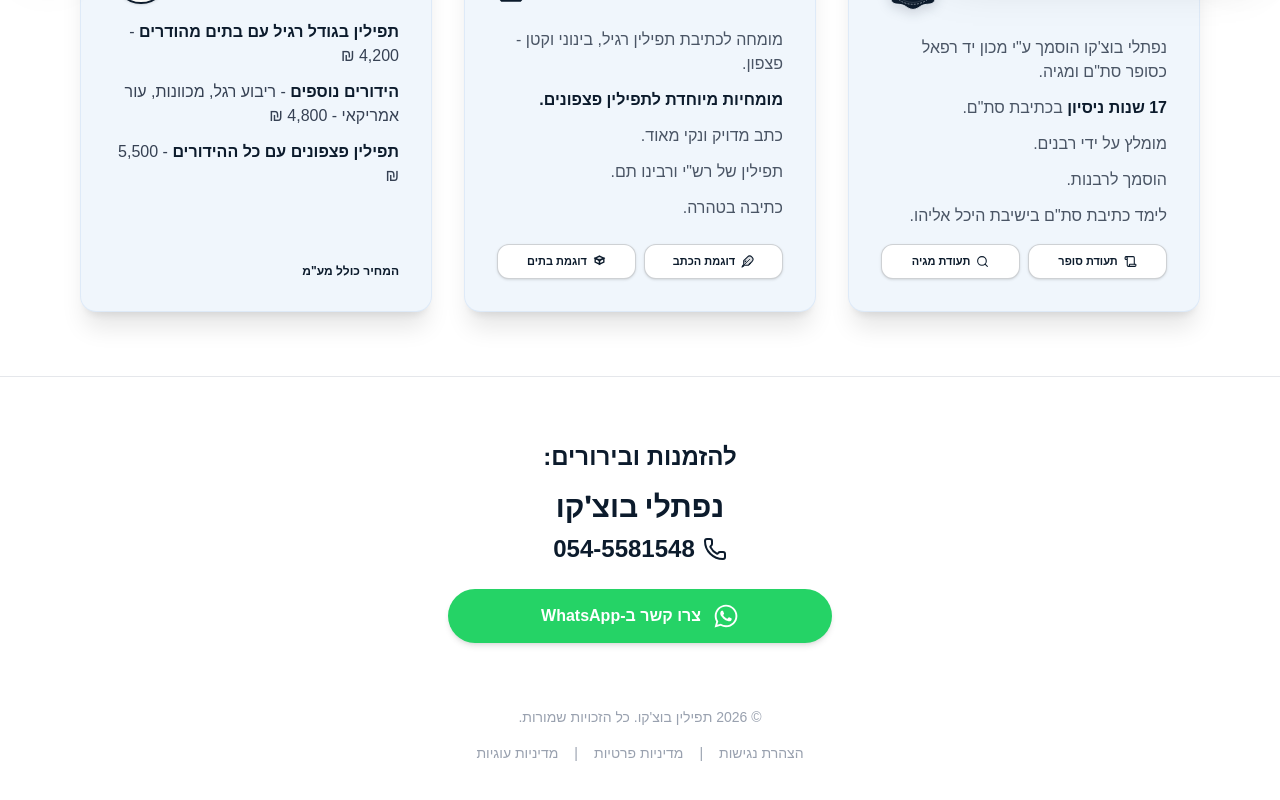
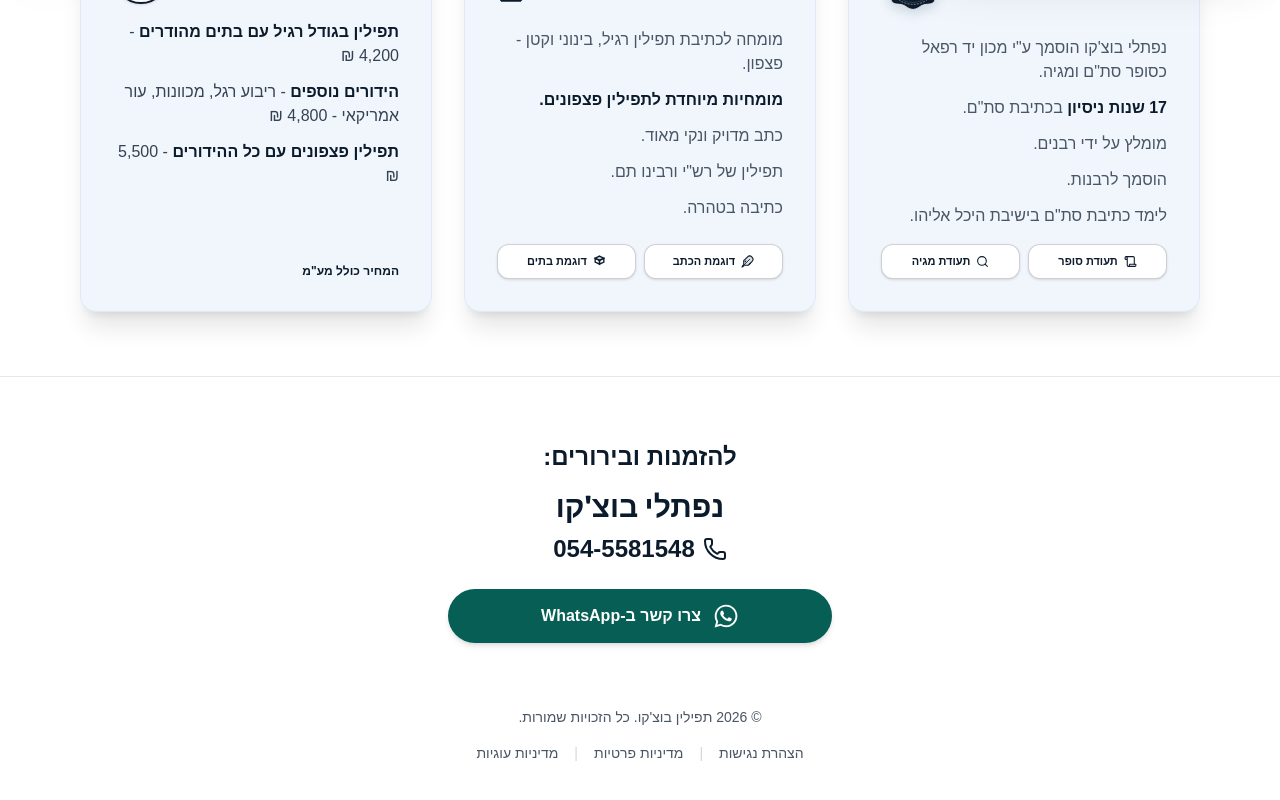
Before and after one commit to nehmbo/tefillin-landing, a Next.js app: page / in a window 1280 px wide. Shown: the part 820-1620 px from the top of the page. Built offline with nearby package versions, Linux system fonts and the light colour scheme.

Commit message:
שיפורי ביצועים ונגישות בעקבות דוח Lighthouse

```diff
--- a/app/layout.tsx
+++ b/app/layout.tsx
@@ -23,6 +23,7 @@
 });
 
 export const metadata: Metadata = {
+  metadataBase: new URL('https://tefillin-botchko.com'),
   title: "תפילין בוצ'קו | תפילין מהודרות בכתב ספרדי",
   description: "תפילין מהודרות הנכתבות בטהרה ובדיוק רב על ידי נפתלי בוצ'קו, סופר סתם מוסמך ובעל ניסיון של 17 שנים. כתיבה ספרדית נקייה ומדויקת.",
   keywords: "תפילין, בוצ'קו, סופר סתם, כתב ספרדי, תפילין מהודרות, נפתלי בוצ'קו, כתיבת סתם, תפילין פצפונים",
@@ -47,6 +48,10 @@
 export default function RootLayout({children}: {children: React.ReactNode}) {
   return (
     <html lang="he" dir="rtl" className={`${inter.variable} ${heebo.variable} ${rubik.variable} ${stamSefarad.variable} ${stamAshkenaz.variable}`}>
+      <head>
+        <link rel="preconnect" href="https://www.googletagmanager.com" />
+        <link rel="preconnect" href="https://www.google-analytics.com" />
+      </head>
       <body suppressHydrationWarning className="font-heebo font-sans antialiased bg-[#fdfcf9] text-[#1a1a1a]">
         {/* פה הוספנו את תגית המעקב */}
         <GoogleAnalytics gaId="G-K58CG2QL4F" />
--- a/app/page.tsx
+++ b/app/page.tsx
@@ -51,6 +51,7 @@
               sizes="100vw"
               className="object-cover object-[center_40%] drop-shadow-sm"
               priority
+              fetchPriority="high"
             />
             {/* Soft overlay to ensure transition to content */}
             <div className="absolute inset-x-0 bottom-0 h-6 bg-gradient-to-t from-white/60 to-transparent z-10" />
@@ -327,21 +328,21 @@
               href={whatsappLink}
               target="_blank"
               rel="noopener noreferrer"
-              className="flex items-center justify-center gap-3 bg-[#25D366] text-white font-bold py-3.5 px-8 rounded-full shadow-md hover:shadow-lg hover:bg-[#20ba5a] hover:scale-103 active:scale-97 transition-all duration-200 w-full"
+              className="flex items-center justify-center gap-3 bg-[#075E54] text-white font-bold py-3.5 px-8 rounded-full shadow-md hover:shadow-lg hover:bg-[#128C7E] hover:scale-103 active:scale-97 transition-all duration-200 w-full"
             >
               <FaWhatsapp size={26} />
               <span>צרו קשר ב-WhatsApp</span>
             </a>
           </div>
 
-          <div className="mt-16 text-gray-400 text-sm">
+          <div className="mt-16 text-gray-600 text-sm">
             <p>&copy; {new Date().getFullYear()} תפילין בוצ&apos;קו. כל הזכויות שמורות.</p>
             <div className="flex justify-center gap-4 mt-4 text-sm">
-              <a href="/accessibility-statement" className="hover:underline hover:text-gray-600 transition-colors">הצהרת נגישות</a>
-              <span>|</span>
-              <a href="/privacy-policy" className="hover:underline hover:text-gray-600 transition-colors">מדיניות פרטיות</a>
-              <span>|</span>
-              <a href="/cookie-policy" className="hover:underline hover:text-gray-600 transition-colors">מדיניות עוגיות</a>
+              <a href="/accessibility-statement" className="text-gray-600 hover:text-[#0c1b2c] hover:underline transition-colors">הצהרת נגישות</a>
+              <span className="text-gray-300">|</span>
+              <a href="/privacy-policy" className="text-gray-600 hover:text-[#0c1b2c] hover:underline transition-colors">מדיניות פרטיות</a>
+              <span className="text-gray-300">|</span>
+              <a href="/cookie-policy" className="text-gray-600 hover:text-[#0c1b2c] hover:underline transition-colors">מדיניות עוגיות</a>
             </div>
           </div>
         </div>
--- a/components/CookieBanner.tsx
+++ b/components/CookieBanner.tsx
@@ -67,7 +67,7 @@
           </div>
 
           {/* Action Links */}
-          <div className="text-[11px] text-gray-400">
+          <div className="text-[11px] text-gray-300">
             למידע נוסף, קרא את{" "}
             <Link href="/cookie-policy" className="text-amber-400 hover:text-amber-300 underline font-medium transition-colors">
               מדיניות העוגיות
```
